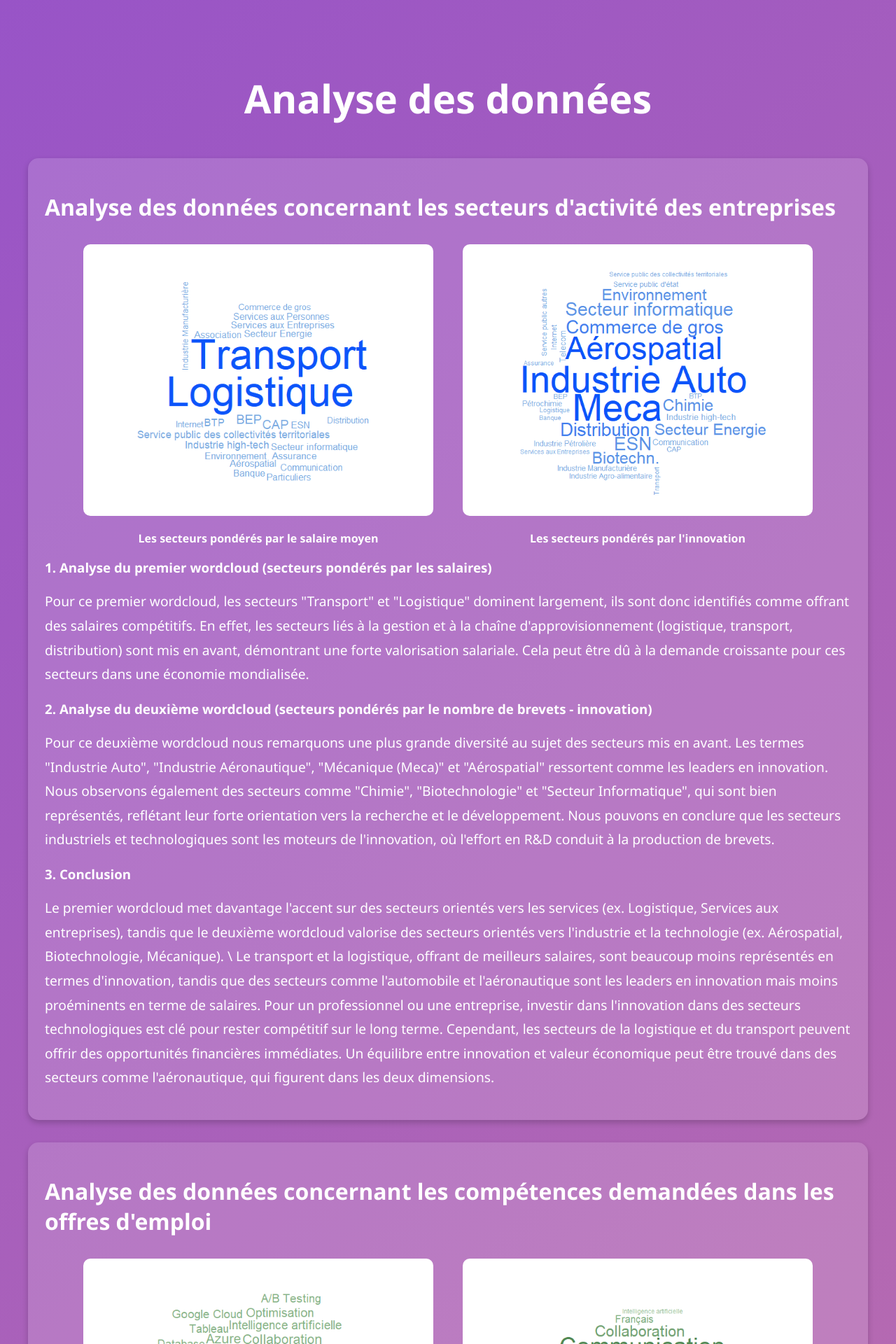
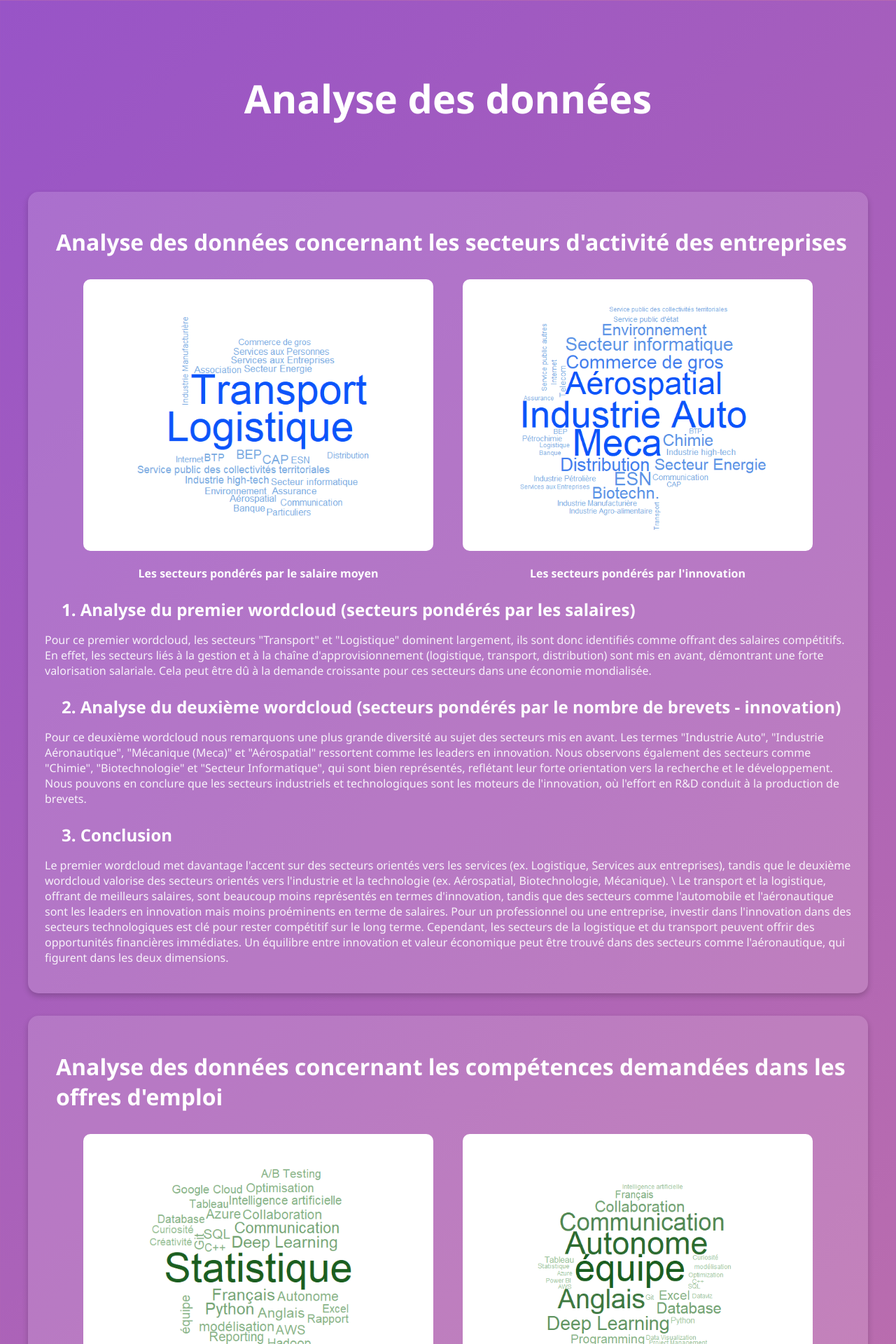
Before and after one commit to SebastienH422/ProjetR.smams, a Jekyll site: the page analyses.html, which Jekyll copies as it is, in a window 1280 px wide. Shown: the top 1920 px of the page at 70% size. Built offline with Jekyll 4.4.1, drawn with Linux system fonts in a browser that asks for light colours.

Commit message:
Update analyses.html

```diff
--- a/analyses.html
+++ b/analyses.html
@@ -23,6 +23,19 @@
         .header {
             text-align: center;
             padding: 2rem 0;
+            margin-bottom: 3rem; /* Ajout d'espace sous le titre */
+        }
+
+        .header h1 {
+            font-size: 2.5rem;
+            margin-bottom: 1rem;
+            color: white;
+        }
+
+        .header {
+            text-align: center;
+            padding: 2rem 0;
+            margin-bottom: 3rem; /* Ajout d'espace sous le titre */
         }
 
         .header h1 {
@@ -52,17 +65,23 @@
         }
 
         h2 {
-            font-size: 2rem;
-            margin-top: 1.5rem;
+            color: #fff;
+            margin-bottom: 1rem;
+            padding-left: 1rem; /* Indentation des titres */
         }
 
-        p {
-            font-size: 1.2rem;
-            line-height: 1.8;
+        h3 {
+            color: #fff;
+            margin-bottom: 0.8rem;
+            padding-left: 1.5rem; /* Indentation des sous-titres */
+        }
+
+        p, li {
+            color: rgba(255, 255, 255, 0.9);
         }
 
         ul {
-            margin: 1rem 0;
+            margin-top: 1rem;
             padding-left: 2rem;
         }
 
@@ -70,6 +89,10 @@
             text-align: center;
             padding: 1rem;
             color: rgba(255, 255, 255, 0.8);
+        }
+
+        .section {
+            margin-bottom: 2rem;
         }
 
         .block {
@@ -100,7 +123,7 @@
 
         <main>
             <section class="section block">
-                <h2>Analyse des données concernant les secteurs d'activité des entreprises</h2>
+                <h2 style="font-size: 2rem;">Analyse des données concernant les secteurs d'activité des entreprises</h2>
 
                 <div style="display: flex; justify-content: center; align-items: flex-start; gap: 10px;">
                     <div style="text-align: center;">
@@ -114,19 +137,19 @@
                         <strong>Les secteurs pondérés par l'innovation</strong>
                     </div>
                 </div>
-                <h3>1. Analyse du premier wordcloud (secteurs pondérés par les salaires)</h3>
+                <h3 style="font-size: 1.5rem;">1. Analyse du premier wordcloud (secteurs pondérés par les salaires)</h3>
                 <p>Pour ce premier wordcloud, les secteurs "Transport" et "Logistique" dominent largement, ils sont donc identifiés comme offrant des salaires compétitifs. En effet, les secteurs liés à la gestion et à la chaîne d'approvisionnement (logistique, transport, distribution) sont mis en avant, démontrant une forte valorisation salariale. Cela peut être dû à la demande croissante pour ces secteurs dans une économie mondialisée.</p>
-                <h3>2. Analyse du deuxième wordcloud (secteurs pondérés par le nombre de brevets - innovation)</h3>
+                <h3 style="font-size: 1.5rem;">2. Analyse du deuxième wordcloud (secteurs pondérés par le nombre de brevets - innovation)</h3>
                 <p>Pour ce deuxième wordcloud nous remarquons une plus grande diversité au sujet des secteurs mis en avant. Les termes "Industrie Auto", "Industrie Aéronautique", "Mécanique (Meca)" et "Aérospatial" ressortent comme les leaders en innovation. Nous observons également des secteurs comme "Chimie", "Biotechnologie" et "Secteur Informatique", qui sont bien représentés, reflétant leur forte orientation vers la recherche et le développement. Nous pouvons en conclure que les secteurs industriels et technologiques sont les moteurs de l'innovation, où l'effort en R&D conduit à la production de brevets.
 </p>
-                <h3>3. Conclusion</h3>
+                <h3 style="font-size: 1.5rem;">3. Conclusion</h3>
                 <p>Le premier wordcloud met davantage l'accent sur des secteurs orientés vers les services (ex. Logistique, Services aux entreprises), tandis que le deuxième wordcloud valorise des secteurs orientés vers l'industrie et la technologie (ex. Aérospatial, Biotechnologie, Mécanique). \
 Le transport et la logistique, offrant de meilleurs salaires, sont beaucoup moins représentés en termes d'innovation, tandis que des secteurs comme l'automobile et l'aéronautique sont les leaders en innovation mais moins proéminents en terme de salaires.
 Pour un professionnel ou une entreprise, investir dans l'innovation dans des secteurs technologiques est clé pour rester compétitif sur le long terme. Cependant, les secteurs de la logistique et du transport peuvent offrir des opportunités financières immédiates. Un équilibre entre innovation et valeur économique peut être trouvé dans des secteurs comme l'aéronautique, qui figurent dans les deux dimensions.</p>
             </section>
 
             <section class="section block">
-                <h2>Analyse des données concernant les compétences demandées dans les offres d'emploi</h2>
+                <h2 style="font-size: 2rem;">Analyse des données concernant les compétences demandées dans les offres d'emploi</h2>
                 <div style="display: flex; justify-content: center; align-items: flex-start; gap: 10px;">
                     <div style="text-align: center;">
                         <img src="Images/wordcloud_competences_salaire.png" alt="Compétences pondérées par le salaire moyen" style="width: 500px; height: auto;">
@@ -139,11 +162,11 @@ Pour un professionnel ou une entreprise, investir dans l'innovation dans des sec
                         <strong>Les compétences pondérées par l'innovation</strong>
                     </div>
                 </div>
-                <h3>1. Analyse du premier wordcloud (compétences pondérées par le salaire moyen)</h3>
+                <h3 style="font-size: 1.5rem;">1. Analyse du premier wordcloud (compétences pondérées par le salaire moyen)</h3>
                 <p>Sur ce wordcloud le terme "Statistique" domine largement, suivi de "Deep Learning", "Python" et "modélisation". Nous en déduisons aisément que les compétences mieux rémunérées se concentrent sur des compétences techniques spécifiques, notamment dans les domaines des données et du cloud.</p>
-                <h3>2. Analyse du deuxième wordcloud (compétences pondérées par le nombre de brevets - innovation)</h3>
+                <h3 style="font-size: 1.5rem;">2. Analyse du deuxième wordcloud (compétences pondérées par le nombre de brevets - innovation)</h3>
                 <p>Ce wordcloud met en avant des compétences techniques et comportementales qui distinguent l'innovation. L'association de l'autonomie avec la collaboration en équipe montre une importance de l'équilibre entre le travail individuel et collectif pour générer de nouvelles idées. Par ailleurs, la présence de « Deep Learning » et de « modélisation » indique que l'innovation se concentre sur des compétences en intelligence artificielle et en analyse de données, ce qui reflète très bien le contenu de nos données.</p>
-                <h3>3. Conclusion</h3>
+                <h3 style="font-size: 1.5rem;">3. Conclusion</h3>
                 <p>En prenant en compte les deux wordclouds nous pouvons relever que les compétences en Deep Learning et autonomie apparaissent dans les deux, confirmant leur importance à la fois pour l'innovation et pour les salaires élevés. Les compétences en collaboration d'équipe et communication sont également partagées, soulignant leur transversalité. Ces compétences semblent donc primordiales que ce soit pour atteindre des salaires conséquents ou bien performer dans l'innovation.
 Cependant, il y a tout de même des différences notables puisque, le wordcloud pondérés par les brevets mets davantage l'accent sur des qualités générales comme "Autonome" et "équipe" tandis que dans le wordcloud pondéré par les salaires il y a une forte mise en avant de "Statistique", "Python" et des outils liés aux bases de données et au cloud, des compétences plus techniques et spécialisées.
 Les brevets mettent davantage l'accent sur l'impact collectif ou comportemental, tandis que les salaires mettent en valeur des compétences directement monétisables et techniques. </p>
@@ -153,8 +176,8 @@ Pour maximiser à la fois innovation et rémunération, une combinaison de comp
 
 
             <section class="section block">
-                <h2>Analyse des données concernant les codes IPC des brevets</h2>
-                <h3>1. Salaires moyens par codes IPC</h3>
+                <h2 style="font-size: 2rem;">Analyse des données concernant les codes IPC des brevets</h2>
+                <h3 style="font-size: 1.5rem;">1. Salaires moyens par codes IPC</h3>
                 <p align="center">
                     <img src="Images/code_ipc_salaire.png" alt="Salaires moyens par code IPC" class="large-image">
                     <br>
@@ -163,7 +186,7 @@ Pour maximiser à la fois innovation et rémunération, une combinaison de comp
                 <p> Les catégories A (Nécessités courantes de la vie), H (Électricité), et D (Textiles, papier) affichent des salaires moyens largement plus élevés que pour les autres catégories.
 Les secteurs comme E (Constructions fixes) et F (Mécanique, éclairage, chauffage), bien que représentant des domaines techniques importants, montrent des salaires plus modestes.
 Cela indique que les métiers liés aux domaines essentiels ou technologiques avancés (comme l’électricité) offrent de meilleures rémunérations.</p>
-                <h3>2. Répartition des offres d'emploi par code IPC</h3>
+                <h3 style="font-size: 1.5rem;">2. Répartition des offres d'emploi par code IPC</h3>
                 <p align="center">
                     <img src="Images/code_ipc_offres.png" alt="Répartition des offres d'emploi par code IPC" class="large-image">
                     <br>
@@ -172,7 +195,7 @@ Cela indique que les métiers liés aux domaines essentiels ou technologiques av
                 <p>La répartition montre une forte concentration des offres dans les catégories A (Nécessités courantes de la vie) et H (Électricité), reflétant leur poids économique.
 Les catégories comme D (Textiles, papier) et E (Constructions fixes) ont une faible part des offres, suggérant une spécialisation plus limitée ou une demande réduite.
 Ce graphique ne prend cependant pas en compte la plupart des entreprises, pour lesquelles nous n'avions pas de données sur les codes IPC, ce qui représente plus de 50% des entreprises. </p>
-                <h3>3. Nombre de brevets par code IPC</h3>
+                <h3 style="font-size: 1.5rem;">3. Nombre de brevets par code IPC</h3>
                 <p align="center">
                     <img src="Images/code_ipc_innovation.png" alt="Nombre de brevets par code IPC" class="large-image">
                     <br>
@@ -182,7 +205,7 @@ Ce graphique ne prend cependant pas en compte la plupart des entreprises, pour l
 Ces catégories reflètent des domaines où l’innovation est particulièrement active, répondant à des besoins fondamentaux (catégorie A) ou soutenant des secteurs technologiques et industriels clés (catégories B et H).
 La catégorie G (Physique) et d'autres domaines techniques suivent, mais avec un volume de brevets moindre comparé aux trois catégories dominantes.
 Les catégories A et H se démarquent non seulement par leur volume élevé de brevets, mais également par leurs salaires moyens très élevés, montrant une forte valorisation de ces secteurs sur le marché du travail. En revanche, la catégorie B, bien qu’innovante, ne figure pas parmi les secteurs offrant les rémunérations les plus élevées.</p>
-                <h3>4. Conclusion</h3>
+                <h3 style="font-size: 1.5rem;">4. Conclusion</h3>
                 <p> L’analyse des salaires, des offres d’emploi et des brevets par code IPC met en lumière des dynamiques intéressantes :<br>
 <br>- Les catégories A (Nécessités courantes de la vie) et H (Électricité) se distinguent comme des secteurs particulièrement valorisés, combinant des salaires moyens très élevés, une forte demande sur le marché de l’emploi, et un volume important de brevets. Cela reflète leur double rôle économique, à la fois dans la satisfaction des besoins essentiels et dans les avancées technologiques.
 <br>
@@ -194,7 +217,7 @@ Les catégories A et H se démarquent non seulement par leur volume élevé de b
             </section>
 
             <section class="section block">
-                <h2>Analyses sur les villes</h2>
+                <h2 style="font-size: 2rem;">Analyses sur les villes</h2>
                 <p>Les disparités entre villes montrent que Paris domine en termes de salaires et d'innovation, mais d'autres villes comme Nancy et Grenoble se démarquent également pour l'innovation.</p>
                 <p align="center">
                     <img src="Images/villes_salaire_innov.png" alt="Analyses sur les villes">
@@ -203,14 +226,14 @@ Les catégories A et H se démarquent non seulement par leur volume élevé de b
                 </p>
                 <p>Les villes industrielles ou fortement technologiques comme Nancy, Boulogne-Billancourt, et Vélizy-Villacoublay dominent, avec un grand nombre de brevets déposés. On note une forte représentation des villes proches de grands centres économiques ou technologiques (par exemple, Grenoble pour la recherche technologique, Amiens pour les industries). Contrairement au graphique des salaires, l’innovation semble davantage concentrée dans des zones spécifiques, souvent liées à des écosystèmes industriels.</p>
 
-            <h3>Conclusion</h3>
+            <h3 style="font-size: 1.5rem;">Conclusion</h3>
                 <p>Les villes offrant les salaires moyens les plus élevés ne sont pas toujours les plus innovantes, suggérant que l’innovation et la rémunération ne sont pas systématiquement corrélées. Les salaires élevés sont répartis de manière plus homogène entre les différentes régions, tandis que l’innovation est concentrée dans des pôles technologiques et industriels bien définis.
 
 </p>
             </section>
 
             <section class="section block">
-                <h2>Analyse sur les départements</h2>
+                <h2 style="font-size: 2rem;">Analyse sur les départements</h2>
                 <p align="center">
                     <img src="Images/dept_salaire_innov.png" alt="Analyse des départements" class="large-image">
                 </p>
@@ -229,7 +252,7 @@ Les catégories A et H se démarquent non seulement par leur volume élevé de b
 
 
             <section class="section block">
-                <h2>Analyse sur les compétences et les années d'expérience demandées</h2>
+                <h2 style="font-size: 2rem;">Analyse sur les compétences et les années d'expérience demandées</h2>
                 <p align="center">
                     <img src="Images/offres_competences_experience.png" alt="offres compétences années" class="large-image">
                     <br>
```
